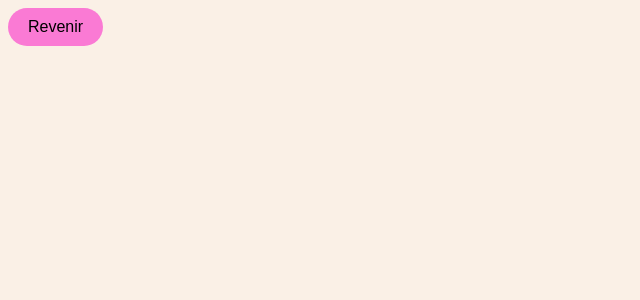
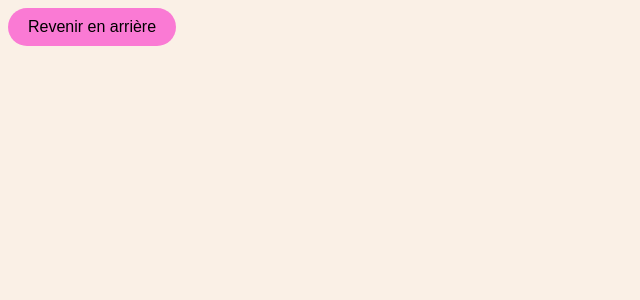
Before and after one commit to MohamedLmtn/DWEB_A, a PHP site: page /pp-article-code/commandes.php in a window 1280 px wide. Shown: the top 300 px of the page, without its empty margins (0-640 px from the left). Run offline with PHP 8.4, Linux system fonts and the light colour scheme.

Commit message:
Update commandes.php

```diff
--- a/refactoring_grep/NinaCreation/commandes.php
+++ b/refactoring_grep/NinaCreation/commandes.php
@@ -12,7 +12,7 @@
 
 
 <body>
-    <button id="back" onclick="goBack()">Revenir</button>
+    <button id="back" onclick="goBack()">Revenir en arrière</button>
 
     <script>
         // Fonction pour revenir en arrière dans l'historique du navigateur
```
